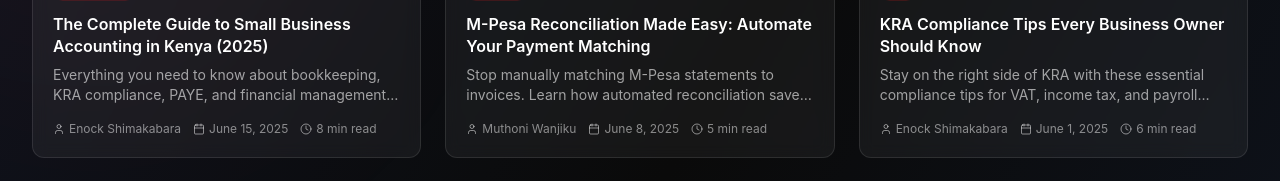
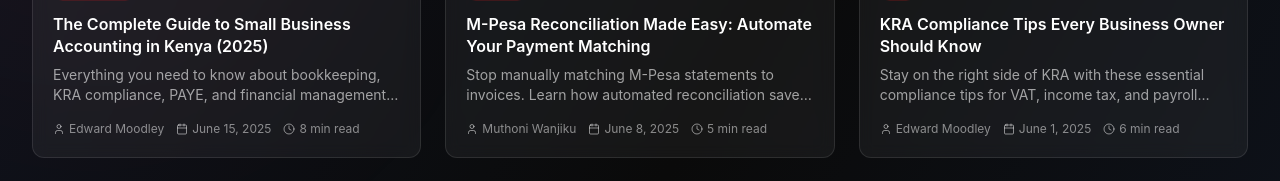
Before and after one commit to Barasa-stack/biashara-ledger, a Next.js app: page /blog in a window 1280 px wide. Shown: the part 860-1041 px from the top of the page. Built offline with nearby package versions, Linux system fonts and the light colour scheme; no server answers.

Commit message:
Change article author from Enock Shimakabara to Edward Moodley

```diff
--- a/src/app/(marketing)/blog/page.tsx
+++ b/src/app/(marketing)/blog/page.tsx
@@ -12,7 +12,7 @@
     slug: 'kenya-small-business-accounting-guide-2025',
     title: 'The Complete Guide to Small Business Accounting in Kenya (2025)',
     excerpt: 'Everything you need to know about bookkeeping, KRA compliance, PAYE, and financial management for Kenyan SMEs.',
-    author: 'Enock Shimakabara',
+    author: 'Edward Moodley',
     date: 'June 15, 2025',
     readTime: '8 min read',
     category: 'Accounting',
@@ -30,7 +30,7 @@
     slug: 'kra-compliance-tips-2025',
     title: 'KRA Compliance Tips Every Business Owner Should Know',
     excerpt: 'Stay on the right side of KRA with these essential compliance tips for VAT, income tax, and payroll reporting.',
-    author: 'Enock Shimakabara',
+    author: 'Edward Moodley',
     date: 'June 1, 2025',
     readTime: '6 min read',
     category: 'Tax',
```
